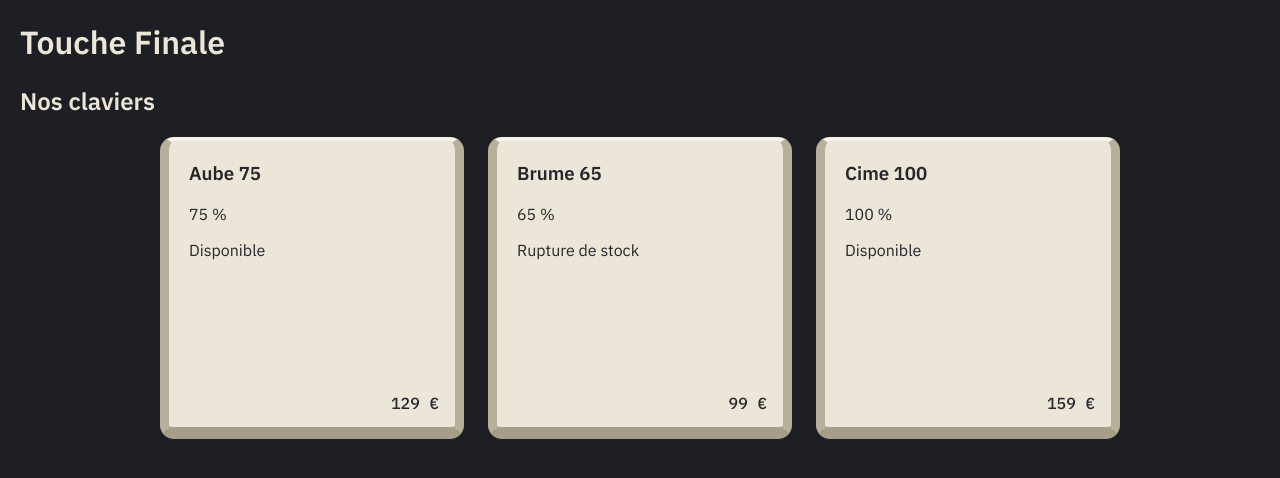
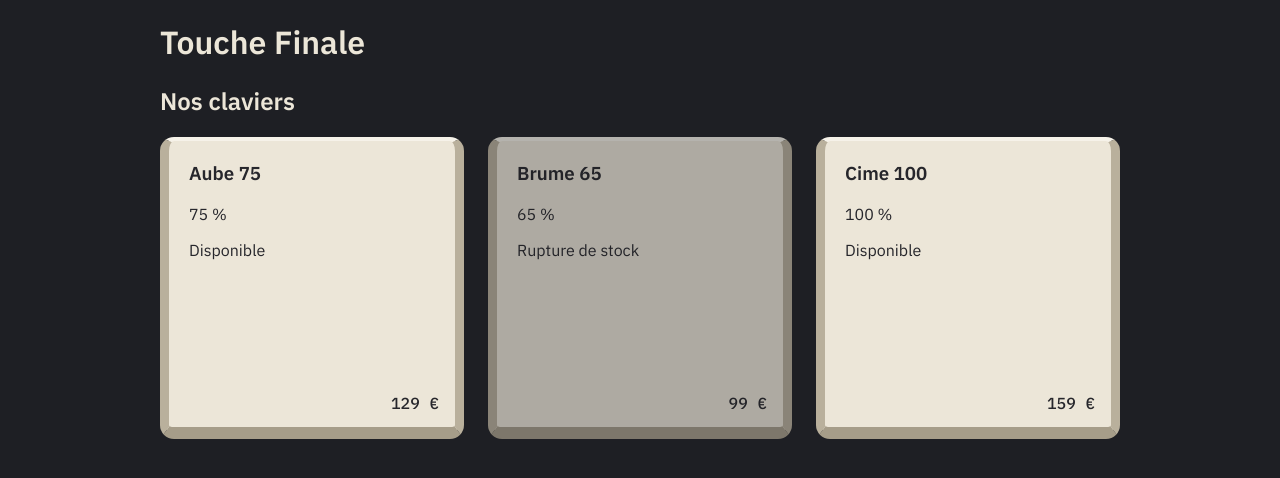
Before and after one commit to Sunchained/touche-finale, a plain HTML site: page index.html in a window 1280 px wide. Drawn offline with Linux system fonts and the light colour scheme.

Commit message:
Ajouter l'en-tête aligné sur les touches et griser lisiblement les claviers en rupture de stock

```diff
--- a/index.html
+++ b/index.html
@@ -15,7 +15,9 @@
   </head>
 
   <body>
-    <h1>Touche Finale</h1>
+    <header>
+      <h1>Touche Finale</h1>
+    </header>
     <main>
       <section id="catalogue">
         <h2>Nos claviers</h2>
--- a/script.js
+++ b/script.js
@@ -24,6 +24,7 @@ for (const clavier of claviers) {
   stockClavier.classList.add("carte-stock");
   if (clavier.stock === 0) {
     stockClavier.textContent = "Rupture de stock";
+    ligneClavier.classList.add("rupture");
   } else {
     stockClavier.textContent = "Disponible";
   }
--- a/style.css
+++ b/style.css
@@ -68,6 +68,10 @@ body {
   margin-top: 0;
 }
 
+.rupture {
+  opacity: 0.7;
+}
+
 /* Tablette */
 
 @media (min-width: 600px) {
@@ -79,10 +83,14 @@ body {
 /* Grand écran */
 
 @media (min-width: 1024px) {
+  header,
+  #catalogue {
+    max-width: 960px;
+    margin: 0 auto;
+  }
+
   .produits {
     grid-template-columns: 1fr 1fr 1fr;
-    max-width: 960px;
-    margin: 0 auto;
   }
 }
 
```
